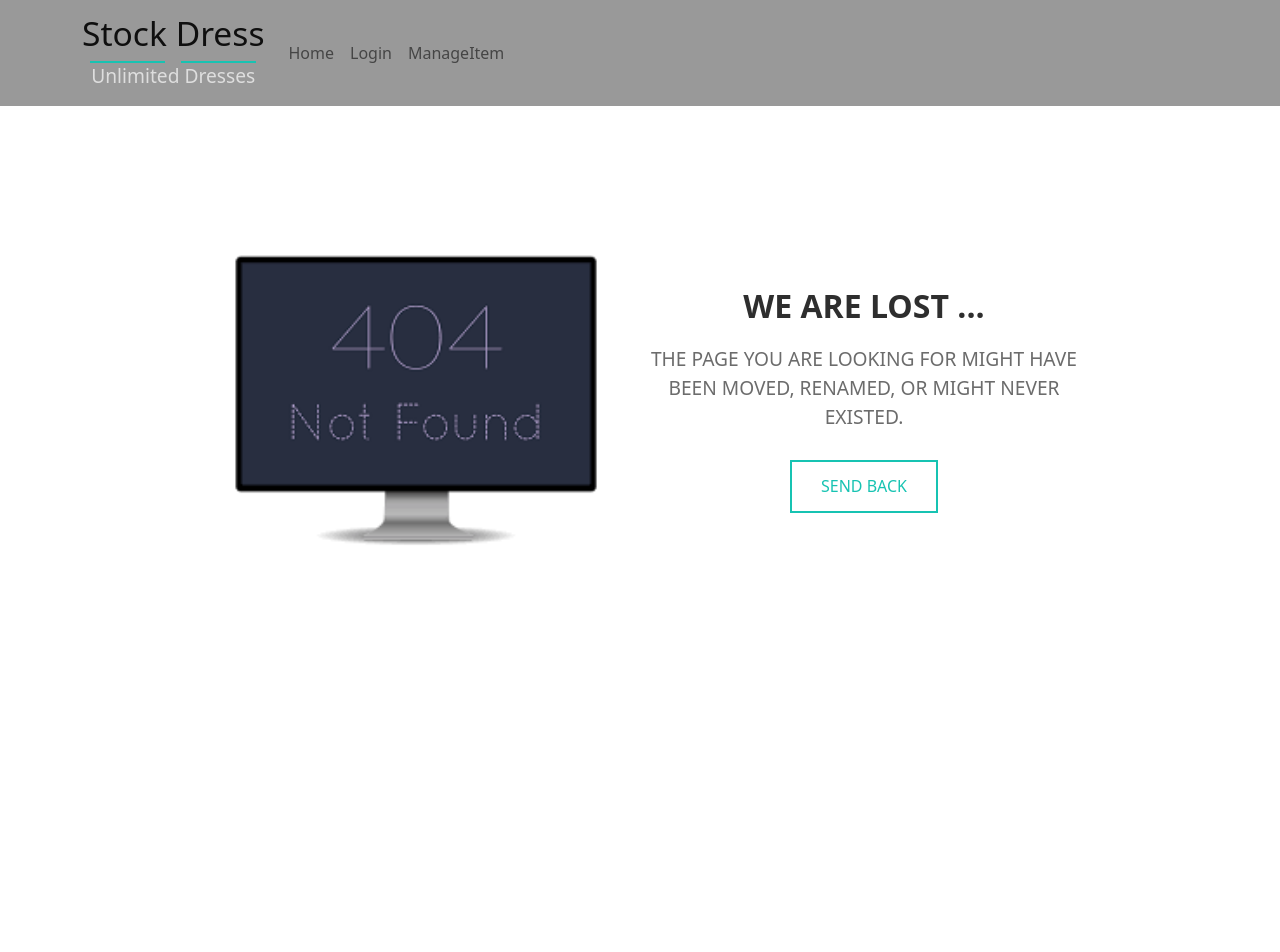
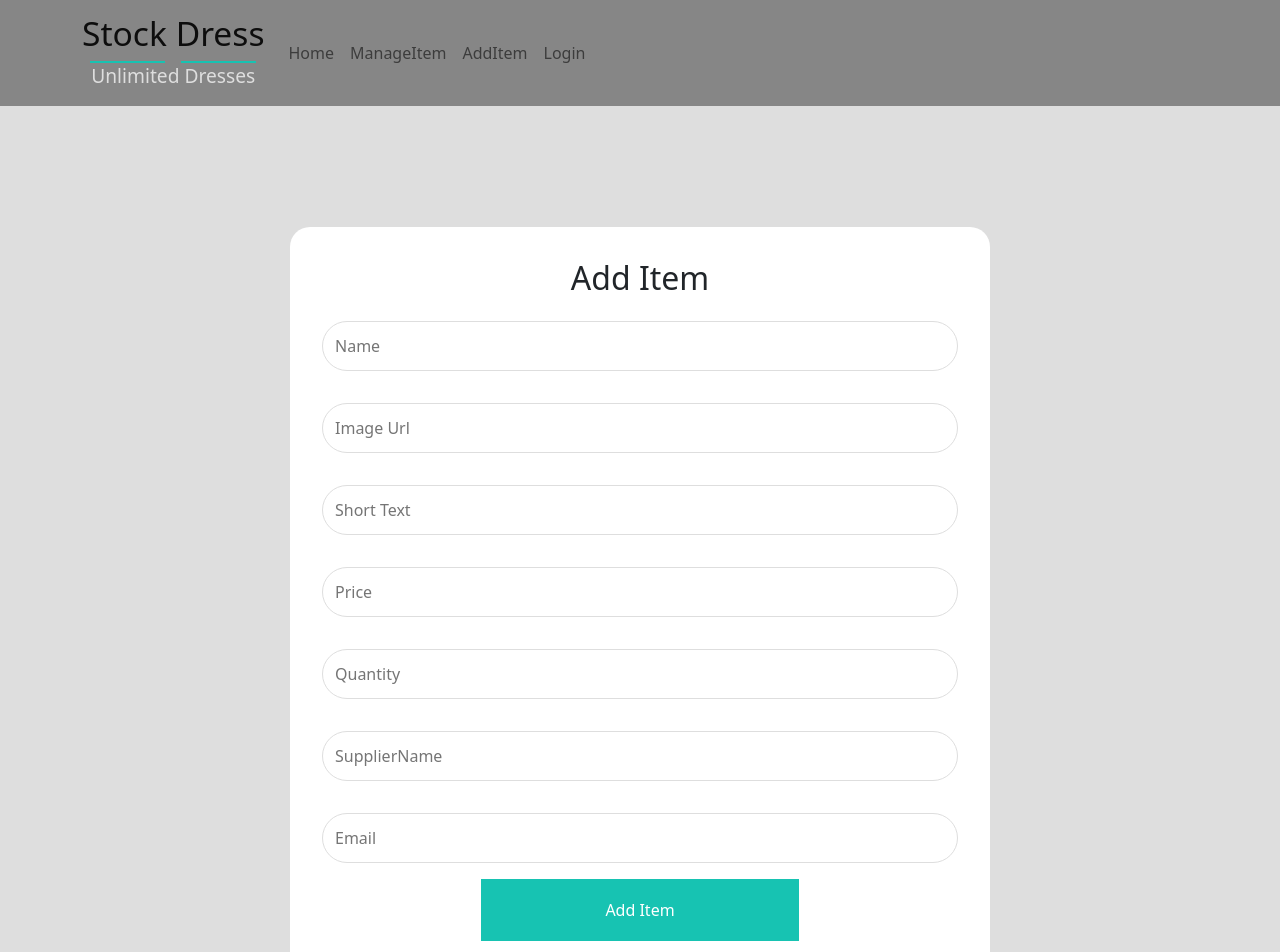
Before and after one commit to Md-Ataur-Rahman/Stock-Dress, a React (Create React App) app: page /additem in a window 1280 px wide. Shown: the top 952 px of the page. Before the commit the page ends 800 px from the top, so only its background shows below. Built offline with nearby package versions, Linux system fonts and the light colour scheme.

Commit message:
Added Item Inserted

```diff
--- a/src/App.js
+++ b/src/App.js
@@ -7,6 +7,7 @@ import Header from "./Components/Header/Header";
 import SignUp from "./Components/SignUp/SignUp";
 import NotFound from "./Components/NotFound/NotFound";
 import ManageItem from "./Components/ManageItem/ManageItem";
+import AddItem from "./Components/AddItem/AddItem";
 
 function App() {
   return (
@@ -18,6 +19,7 @@ function App() {
         <Route path="/login" element={<Login />}></Route>
         <Route path="/signup" element={<SignUp />}></Route>
         <Route path="/manageitem" element={<ManageItem />}></Route>
+        <Route path="/additem" element={<AddItem />}></Route>
         <Route path="*" element={<NotFound />}></Route>
       </Routes>
     </div>
--- /dev/null
+++ b/src/Components/AddItem/AddItem.js
@@ -0,0 +1,68 @@
+import React from "react";
+import StyleAddItem from "./AddItem.module.css";
+import "../Style/style.css";
+
+const AddItem = () => {
+  return (
+    <section className={StyleAddItem.section_container}>
+      <form className={StyleAddItem.section_form}>
+        <h2>Add Item</h2>
+        <input
+          className="input_field"
+          type="text"
+          name="name"
+          placeholder="Name"
+          required
+        />
+        <input
+          className="input_field"
+          type="text"
+          name="image"
+          placeholder="Image Url"
+          required
+        />
+        <input
+          className="input_field"
+          type="text"
+          name="text"
+          placeholder="Short Text"
+          required
+        />
+        <input
+          className="input_field"
+          type="number"
+          name="price"
+          placeholder="Price"
+          required
+        />
+        <input
+          className="input_field"
+          type="number"
+          name="quantity"
+          placeholder="Quantity"
+          required
+        />
+        <input
+          className="input_field"
+          type="text"
+          name="supplierName"
+          placeholder="SupplierName"
+          required
+        />
+        <input
+          className="input_field"
+          type="email"
+          name="email"
+          placeholder="Email"
+        />
+        <input
+          className={StyleAddItem.input_btn}
+          type="submit"
+          value="Add Item"
+        />
+      </form>
+    </section>
+  );
+};
+
+export default AddItem;
--- /dev/null
+++ b/src/Components/AddItem/AddItem.module.css
@@ -0,0 +1,40 @@
+.section_container {
+    width: 100%;
+    min-height: 150vh;
+    background-color: #dedede;
+    display: flex;
+    align-items: center;
+    justify-content: center;
+}
+.section_form {
+    width: 700px;
+    min-height: 500px;
+    background-color: white;
+    padding: 2rem;
+    display: flex;
+    flex-direction: column;
+    justify-content: center;
+    align-items: center;
+    border-radius: 20px;
+    -webkit-border-radius: 20px;
+    -moz-border-radius: 20px;
+    -ms-border-radius: 20px;
+    -o-border-radius: 20px;
+}
+
+.input_btn {
+    display: block;
+    width: 50%;
+    padding: 1.2rem 0;
+    border: none;
+    background-color: #17C3B2;
+    color: white;
+    transition: all 400ms ease;
+    -webkit-transition: all 400ms ease;
+    -moz-transition: all 400ms ease;
+    -ms-transition: all 400ms ease;
+    -o-transition: all 400ms ease;
+}
+.input_btn:hover {
+    background-color: #159e91;
+}
--- a/src/Components/Header/Header.js
+++ b/src/Components/Header/Header.js
@@ -35,11 +35,14 @@ const Header = () => {
             <Nav.Link as={Link} to="/home">
               Home
             </Nav.Link>
+            <Nav.Link as={Link} to="/manageitem">
+              ManageItem
+            </Nav.Link>
+            <Nav.Link as={Link} to="/additem">
+              AddItem
+            </Nav.Link>
             <Nav.Link as={Link} to="/login">
               Login
-            </Nav.Link>
-            <Nav.Link as={Link} to="/manageitem">
-              ManageItem
             </Nav.Link>
           </Nav>
         </Navbar.Collapse>
--- a/src/Components/Login/Login.js
+++ b/src/Components/Login/Login.js
@@ -33,14 +33,14 @@ const Login = () => {
           type="email"
           name="email"
           placeholder="Email"
-          className={LoginStyle.input_field}
+          className="input_field"
           onChange={handlerEmailChange}
         />
         <input
           type="password"
           name="password"
           placeholder="Password"
-          className={LoginStyle.input_field}
+          className="input_field"
           onChange={handlerPasswordChange}
         />
         <input
--- a/src/Components/Login/Login.module.css
+++ b/src/Components/Login/Login.module.css
@@ -28,16 +28,3 @@
     -ms-border-radius: 20px;
     -o-border-radius: 20px;
 }
-.input_field {
-    width: 100%;
-    display: block;
-    margin: 1rem 0;
-    padding: .75rem;
-    border: 1px solid #dedede;
-    border-radius: 100px;
-    -webkit-border-radius: 100px;
-    -moz-border-radius: 100px;
-    -ms-border-radius: 100px;
-    -o-border-radius: 100px;
-    outline: none;
-}
--- a/src/Components/SignUp/SignUp.js
+++ b/src/Components/SignUp/SignUp.js
@@ -2,6 +2,7 @@ import React, { useState } from "react";
 import auth from "../../firebase.init";
 import SocialBtn from "../SocialBtn/SocialBtn";
 import StyleSignUp from "./SignUp.module.css";
+import "../Style/style.css";
 import { useCreateUserWithEmailAndPassword } from "react-firebase-hooks/auth";
 
 const SignUp = () => {
@@ -36,21 +37,21 @@ const SignUp = () => {
           type="text"
           name="name"
           placeholder="Name"
-          className={StyleSignUp.input_field}
+          className="input_field"
           onSubmit={handlerNameChange}
         />
         <input
           type="email"
           name="email"
           placeholder="Email"
-          className={StyleSignUp.input_field}
+          className="input_field"
           onChange={handlerEmailChange}
         />
         <input
           type="password"
           name="password"
           placeholder="Password"
-          className={StyleSignUp.input_field}
+          className="input_field"
           onChange={handlerPasswordChange}
         />
         <input
--- a/src/Components/Style/style.css
+++ b/src/Components/Style/style.css
@@ -42,3 +42,16 @@
     font-size: 2.2rem;
     padding: 2.85rem 0 2rem;
 }
+.input_field {
+    width: 100%;
+    display: block;
+    margin: 1rem 0;
+    padding: .75rem;
+    border: 1px solid #dedede;
+    border-radius: 100px;
+    -webkit-border-radius: 100px;
+    -moz-border-radius: 100px;
+    -ms-border-radius: 100px;
+    -o-border-radius: 100px;
+    outline: none;
+}
```
